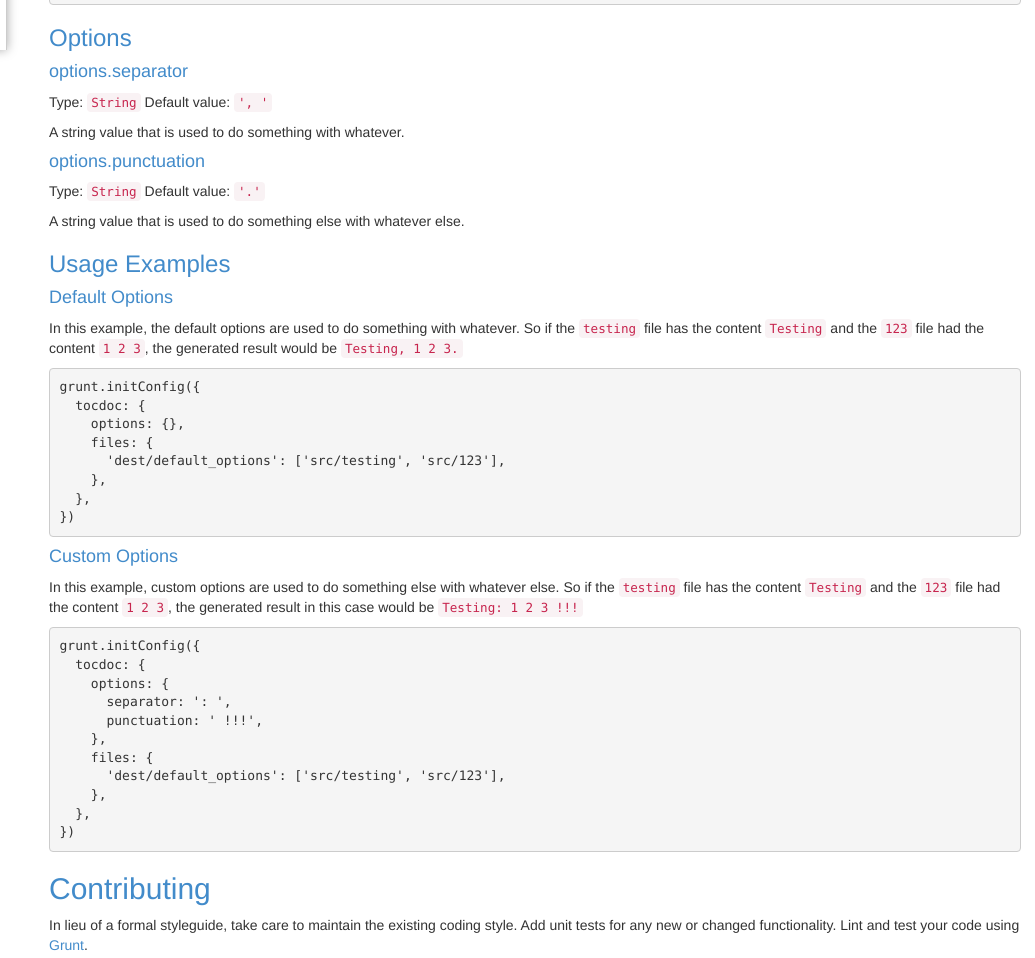
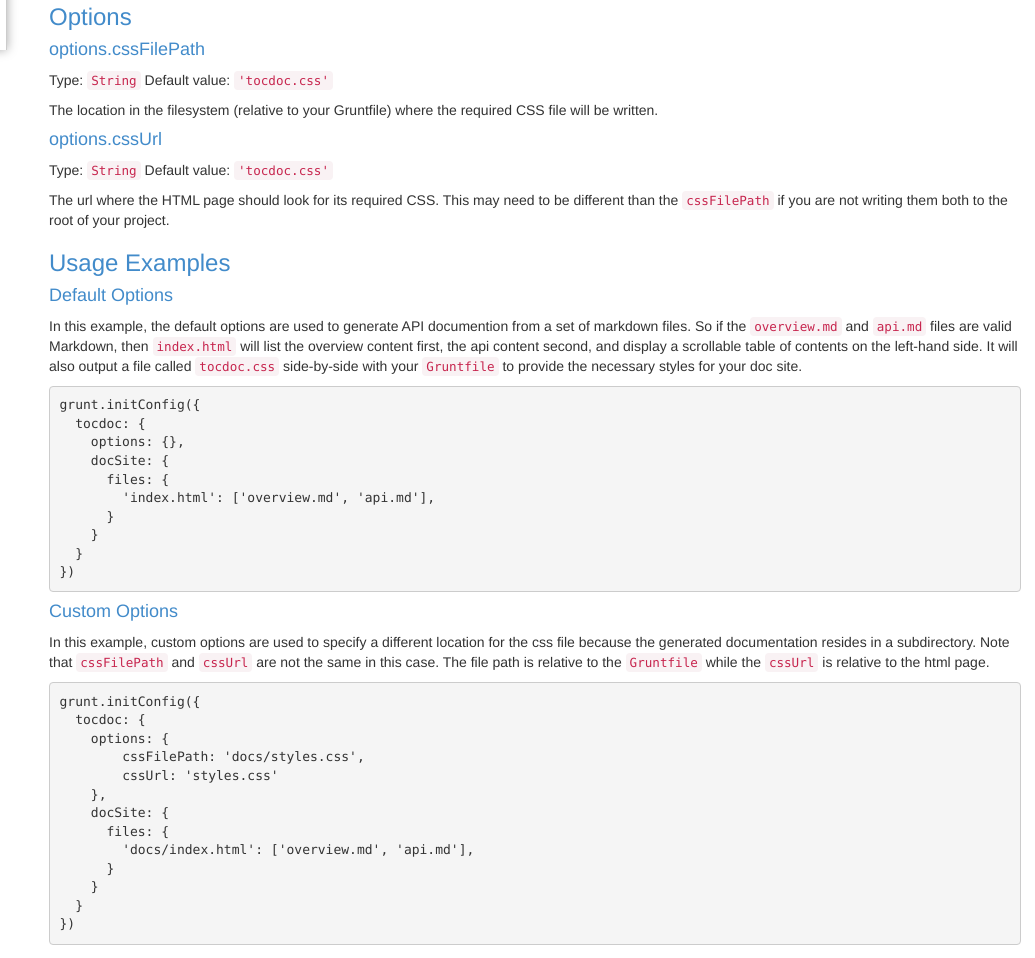
Before and after one commit to joshuacc/grunt-tocdoc, a website: page index.html in a window 1280 px wide. Shown: the part 750-1708 px from the top of the page, without its empty margins (245-1280 px from the left). Drawn offline with Linux system fonts and the light colour scheme.

Commit message:
Updated readme and documentation.

```diff
--- a/index.html
+++ b/index.html
@@ -5,10 +5,10 @@
 <link rel="stylesheet" type="text/css" href="tocdoc.css" />
 </head>
 <body>
-<div class="toc"><ul><li><a href="#getting-started">Getting Started</a></li><li><a href="#the-tocdoc-task">The &quot;tocdoc&quot; task</a><ul><li><a href="#overview">Overview</a></li><li><a href="#options">Options</a><ul><li><a href="#options.separator">options.separator</a></li><li><a href="#options.punctuation">options.punctuation</a></li></ul></li><li><a href="#usage-examples">Usage Examples</a><ul><li><a href="#default-options">Default Options</a></li><li><a href="#custom-options">Custom Options</a></li></ul></li></ul></li><li><a href="#contributing">Contributing</a></li><li><a href="#release-history">Release History</a></li></ul></div>
+<div class="toc"><ul><li><a href="#getting-started">Getting Started</a></li><li><a href="#the-tocdoc-task">The &quot;tocdoc&quot; task</a><ul><li><a href="#overview">Overview</a></li><li><a href="#options">Options</a><ul><li><a href="#options.cssfilepath">options.cssFilePath</a></li><li><a href="#options.cssurl">options.cssUrl</a></li></ul></li><li><a href="#usage-examples">Usage Examples</a><ul><li><a href="#default-options">Default Options</a></li><li><a href="#custom-options">Custom Options</a></li></ul></li></ul></li><li><a href="#contributing">Contributing</a></li><li><a href="#release-history">Release History</a></li></ul></div>
 <h1 id="grunt-tocdoc">grunt-tocdoc</h1>
 <blockquote>
-<p>Grunt plugin to generate table-of-contents based documentation sites (ala Backbone/Underscore) from a Markdown file.</p>
+<p>Grunt plugin to generate table-of-contents based documentation sites (ala Backbone/Underscore) from Markdown.</p>
 </blockquote>
 <h2 id="getting-started"><a href="#getting-started" name="getting-started">Getting Started</a></h2>
 <p>This plugin requires Grunt <code>~0.4.1</code></p>
@@ -24,43 +24,47 @@
     options: {
       // Task-specific options go here.
     },
-    your_target: {
+    docSite: {
       // Target-specific file lists and/or options go here.
     },
   },
 })</code></pre>
 <h3 id="options"><a href="#options" name="options">Options</a></h3>
-<h4 id="options-separator"><a href="#options.separator" name="options.separator">options.separator</a></h4>
+<h4 id="options-cssfilepath"><a href="#options.cssfilepath" name="options.cssfilepath">options.cssFilePath</a></h4>
 <p>Type: <code>String</code>
-Default value: <code>&#39;,  &#39;</code></p>
-<p>A string value that is used to do something with whatever.</p>
-<h4 id="options-punctuation"><a href="#options.punctuation" name="options.punctuation">options.punctuation</a></h4>
+Default value: <code>&#39;tocdoc.css&#39;</code></p>
+<p>The location in the filesystem (relative to your Gruntfile) where the required CSS file will be written.</p>
+<h4 id="options-cssurl"><a href="#options.cssurl" name="options.cssurl">options.cssUrl</a></h4>
 <p>Type: <code>String</code>
-Default value: <code>&#39;.&#39;</code></p>
-<p>A string value that is used to do something else with whatever else.</p>
+Default value: <code>&#39;tocdoc.css&#39;</code></p>
+<p>The url where the HTML page should look for its required CSS. This may need to be different than the <code>cssFilePath</code> if you are not writing them both to the root of your project.</p>
 <h3 id="usage-examples"><a href="#usage-examples" name="usage-examples">Usage Examples</a></h3>
 <h4 id="default-options"><a href="#default-options" name="default-options">Default Options</a></h4>
-<p>In this example, the default options are used to do something with whatever. So if the <code>testing</code> file has the content <code>Testing</code> and the <code>123</code> file had the content <code>1 2 3</code>, the generated result would be <code>Testing, 1 2 3.</code></p>
+<p>In this example, the default options are used to generate API documention from a set of markdown files. So if the <code>overview.md</code> and <code>api.md</code> files are valid Markdown, then <code>index.html</code> will list the overview content first, the api content second, and display a scrollable table of contents on the left-hand side. It will also output a file called <code>tocdoc.css</code> side-by-side with your <code>Gruntfile</code> to provide the necessary styles for your doc site.</p>
 <pre><code class="lang-js">grunt.initConfig({
   tocdoc: {
     options: {},
-    files: {
-      &#39;dest/default_options&#39;: [&#39;src/testing&#39;, &#39;src/123&#39;],
-    },
-  },
+    docSite: {
+      files: {
+        &#39;index.html&#39;: [&#39;overview.md&#39;, &#39;api.md&#39;],
+      }
+    }
+  }
 })</code></pre>
 <h4 id="custom-options"><a href="#custom-options" name="custom-options">Custom Options</a></h4>
-<p>In this example, custom options are used to do something else with whatever else. So if the <code>testing</code> file has the content <code>Testing</code> and the <code>123</code> file had the content <code>1 2 3</code>, the generated result in this case would be <code>Testing: 1 2 3 !!!</code></p>
+<p>In this example, custom options are used to specify a different location for the css file because the generated documentation resides in a subdirectory. Note that <code>cssFilePath</code> and <code>cssUrl</code> are not the same in this case. The file path is relative to the <code>Gruntfile</code> while the <code>cssUrl</code> is relative to the html page.</p>
 <pre><code class="lang-js">grunt.initConfig({
   tocdoc: {
     options: {
-      separator: &#39;: &#39;,
-      punctuation: &#39; !!!&#39;,
+        cssFilePath: &#39;docs/styles.css&#39;,
+        cssUrl: &#39;styles.css&#39;
     },
-    files: {
-      &#39;dest/default_options&#39;: [&#39;src/testing&#39;, &#39;src/123&#39;],
-    },
-  },
+    docSite: {
+      files: {
+        &#39;docs/index.html&#39;: [&#39;overview.md&#39;, &#39;api.md&#39;],
+      }
+    }
+  }
 })</code></pre>
 <h2 id="contributing"><a href="#contributing" name="contributing">Contributing</a></h2>
 <p>In lieu of a formal styleguide, take care to maintain the existing coding style. Add unit tests for any new or changed functionality. Lint and test your code using <a href="http://gruntjs.com/">Grunt</a>.</p>
```
Also changed, not shown: README.md.
